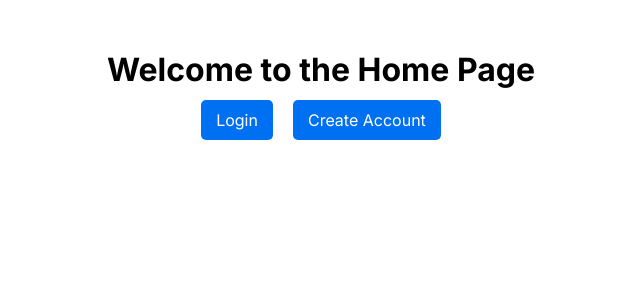
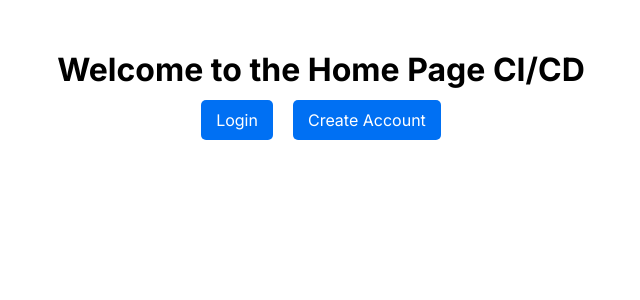
Before and after one commit to josegomez/NextJSExample, a Next.js app: page / in a window 1280 px wide. Shown: the top 300 px of the page, without its empty margins (319-959 px from the left). Built offline with nearby package versions, Linux system fonts and the light colour scheme.

Commit message:
Small CID Triiger Change.

```diff
--- a/src/app/page.tsx
+++ b/src/app/page.tsx
@@ -5,7 +5,7 @@ import styles from './page.module.css';
 const Home = () => {
   return (
     <div className={styles.container}>
-      <h1>Welcome to the Home Page</h1>
+      <h1>Welcome to the Home Page CI/CD</h1>
       <nav className={styles.nav}>
         <Link href="/login" className={styles.link}>
           Login
```
